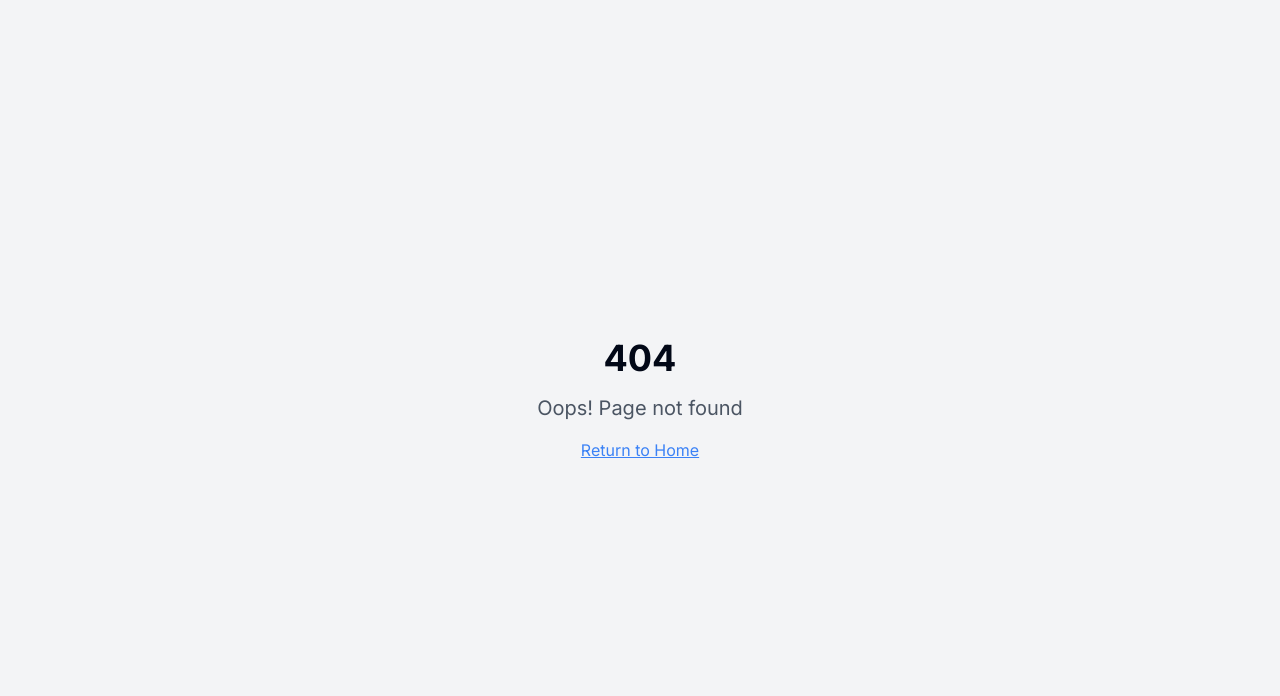
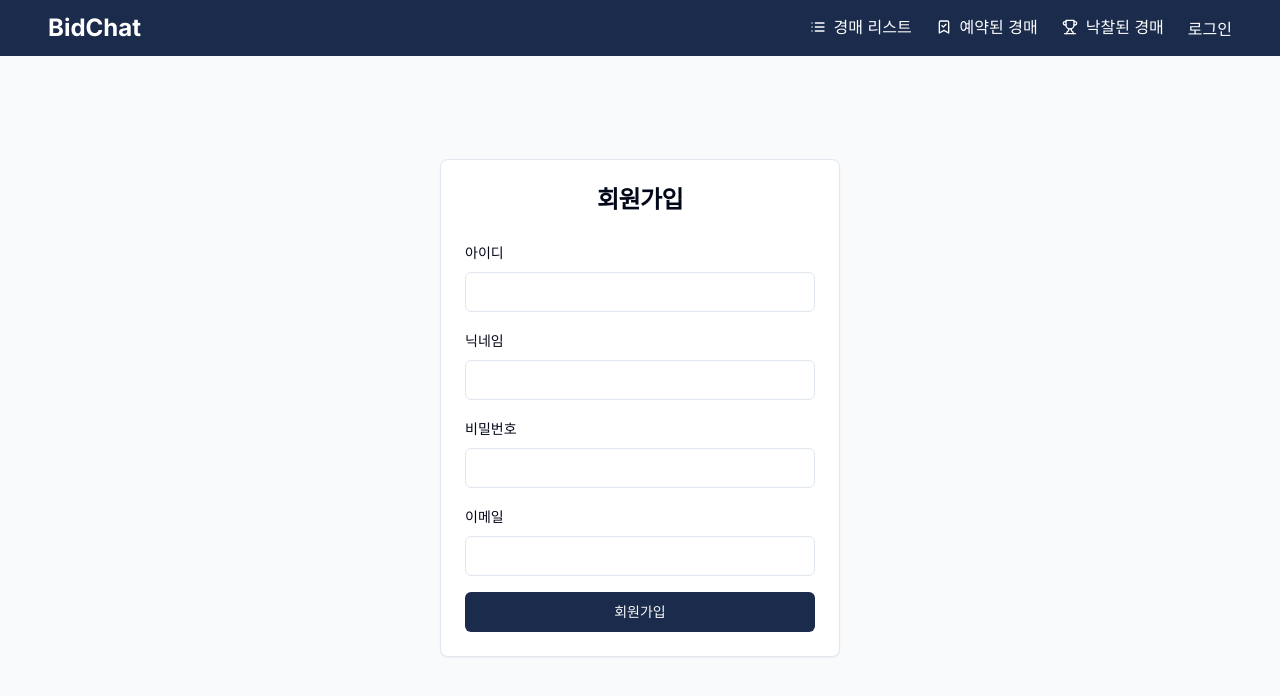
Before and after one commit to rlawjdgkr/bidchat-exchange, a React (Vite) app: page /signup in a window 1280 px wide. Before the commit this address had no page. Shown: the top 696 px of the page. Built offline with nearby package versions, Linux system fonts and the light colour scheme.

Commit message:
Implement login and registration pages
Implement login page with ID/password and link to registration. Create registration page with ID, nickname, password, and email input fields.

```diff
--- a/src/App.tsx
+++ b/src/App.tsx
@@ -1,4 +1,3 @@
-
 import { Toaster } from "@/components/ui/toaster";
 import { Toaster as Sonner } from "@/components/ui/sonner";
 import { TooltipProvider } from "@/components/ui/tooltip";
@@ -10,6 +9,8 @@ import Auctions from "./pages/Auctions";
 import WonAuctions from "./pages/WonAuctions";
 import AuctionDetail from "./pages/AuctionDetail";
 import ReservedAuctions from "./pages/ReservedAuctions";
+import Login from "./pages/Login";
+import Signup from "./pages/Signup";
 
 const queryClient = new QueryClient();
 
@@ -21,6 +22,8 @@ const App = () => (
       <BrowserRouter>
         <Routes>
           <Route path="/" element={<Index />} />
+          <Route path="/login" element={<Login />} />
+          <Route path="/signup" element={<Signup />} />
           <Route path="/auctions" element={<Auctions />} />
           <Route path="/won-auctions" element={<WonAuctions />} />
           <Route path="/auction/:id" element={<AuctionDetail />} />
--- /dev/null
+++ b/src/pages/Login.tsx
@@ -0,0 +1,65 @@
+
+import React, { useState } from 'react';
+import { Link, useNavigate } from 'react-router-dom';
+import { Button } from "@/components/ui/button";
+import { Input } from "@/components/ui/input";
+import { Label } from "@/components/ui/label";
+import { Card, CardContent, CardHeader, CardTitle } from "@/components/ui/card";
+import Layout from '@/components/Layout';
+
+const Login = () => {
+  const [userId, setUserId] = useState('');
+  const [password, setPassword] = useState('');
+  const navigate = useNavigate();
+
+  const handleSubmit = (e: React.FormEvent) => {
+    e.preventDefault();
+    // TODO: Implement actual login logic
+    console.log('Login attempt:', { userId, password });
+  };
+
+  return (
+    <Layout>
+      <div className="flex justify-center items-center min-h-[80vh]">
+        <Card className="w-[400px]">
+          <CardHeader>
+            <CardTitle className="text-2xl text-center">로그인</CardTitle>
+          </CardHeader>
+          <CardContent>
+            <form onSubmit={handleSubmit} className="space-y-4">
+              <div className="space-y-2">
+                <Label htmlFor="userId">아이디</Label>
+                <Input
+                  id="userId"
+                  type="text"
+                  value={userId}
+                  onChange={(e) => setUserId(e.target.value)}
+                  required
+                />
+              </div>
+              <div className="space-y-2">
+                <Label htmlFor="password">비밀번호</Label>
+                <Input
+                  id="password"
+                  type="password"
+                  value={password}
+                  onChange={(e) => setPassword(e.target.value)}
+                  required
+                />
+              </div>
+              <Button type="submit" className="w-full">로그인</Button>
+              <div className="text-center mt-4">
+                <span className="text-sm text-gray-600">아이디가 없으신가요? </span>
+                <Link to="/signup" className="text-sm text-primary hover:underline">
+                  회원가입
+                </Link>
+              </div>
+            </form>
+          </CardContent>
+        </Card>
+      </div>
+    </Layout>
+  );
+};
+
+export default Login;
--- /dev/null
+++ b/src/pages/Signup.tsx
@@ -0,0 +1,81 @@
+
+import React, { useState } from 'react';
+import { useNavigate } from 'react-router-dom';
+import { Button } from "@/components/ui/button";
+import { Input } from "@/components/ui/input";
+import { Label } from "@/components/ui/label";
+import { Card, CardContent, CardHeader, CardTitle } from "@/components/ui/card";
+import Layout from '@/components/Layout';
+
+const Signup = () => {
+  const [userId, setUserId] = useState('');
+  const [nickname, setNickname] = useState('');
+  const [password, setPassword] = useState('');
+  const [email, setEmail] = useState('');
+  const navigate = useNavigate();
+
+  const handleSubmit = (e: React.FormEvent) => {
+    e.preventDefault();
+    // TODO: Implement actual signup logic
+    console.log('Signup attempt:', { userId, nickname, password, email });
+  };
+
+  return (
+    <Layout>
+      <div className="flex justify-center items-center min-h-[80vh]">
+        <Card className="w-[400px]">
+          <CardHeader>
+            <CardTitle className="text-2xl text-center">회원가입</CardTitle>
+          </CardHeader>
+          <CardContent>
+            <form onSubmit={handleSubmit} className="space-y-4">
+              <div className="space-y-2">
+                <Label htmlFor="userId">아이디</Label>
+                <Input
+                  id="userId"
+                  type="text"
+                  value={userId}
+                  onChange={(e) => setUserId(e.target.value)}
+                  required
+                />
+              </div>
+              <div className="space-y-2">
+                <Label htmlFor="nickname">닉네임</Label>
+                <Input
+                  id="nickname"
+                  type="text"
+                  value={nickname}
+                  onChange={(e) => setNickname(e.target.value)}
+                  required
+                />
+              </div>
+              <div className="space-y-2">
+                <Label htmlFor="password">비밀번호</Label>
+                <Input
+                  id="password"
+                  type="password"
+                  value={password}
+                  onChange={(e) => setPassword(e.target.value)}
+                  required
+                />
+              </div>
+              <div className="space-y-2">
+                <Label htmlFor="email">이메일</Label>
+                <Input
+                  id="email"
+                  type="email"
+                  value={email}
+                  onChange={(e) => setEmail(e.target.value)}
+                  required
+                />
+              </div>
+              <Button type="submit" className="w-full">회원가입</Button>
+            </form>
+          </CardContent>
+        </Card>
+      </div>
+    </Layout>
+  );
+};
+
+export default Signup;
```
